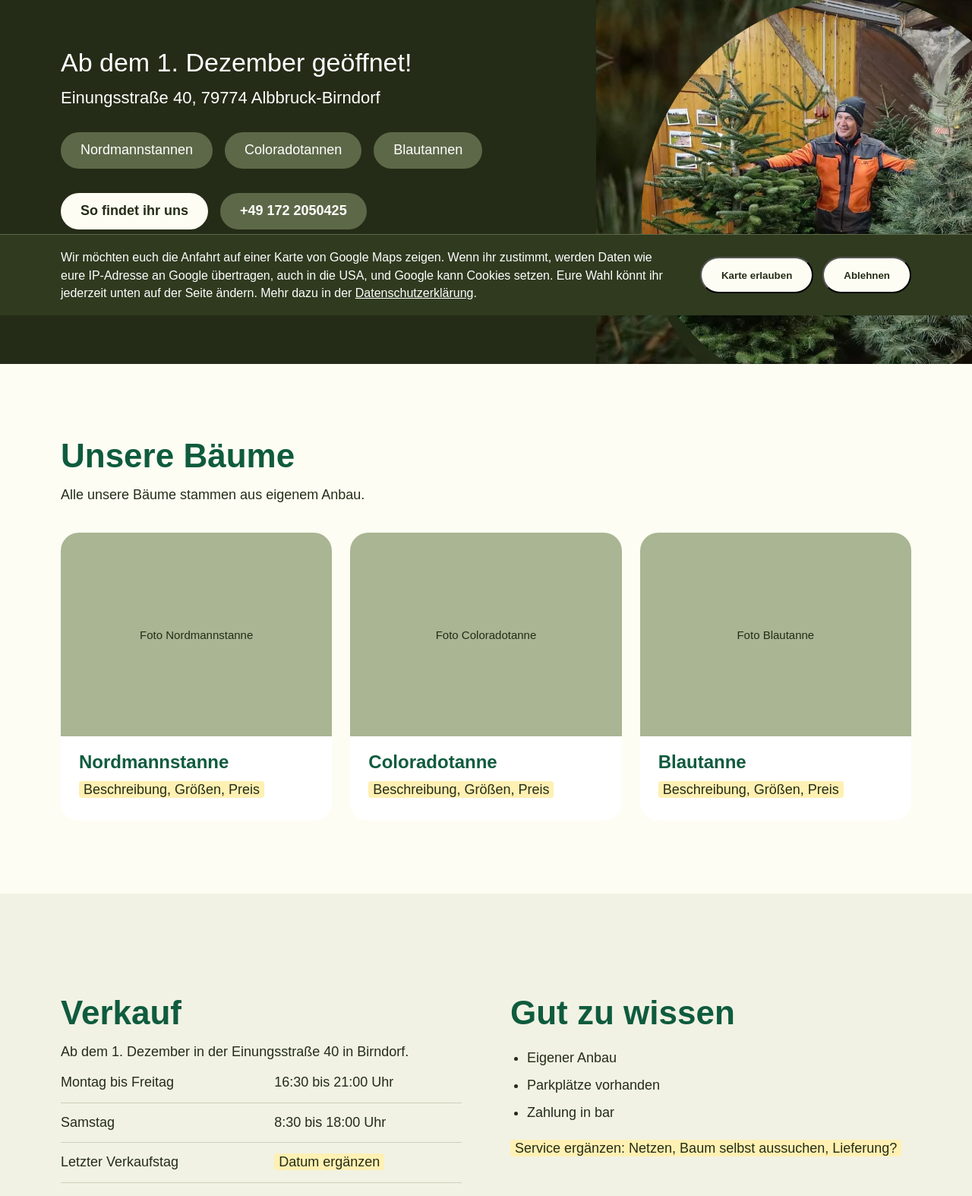
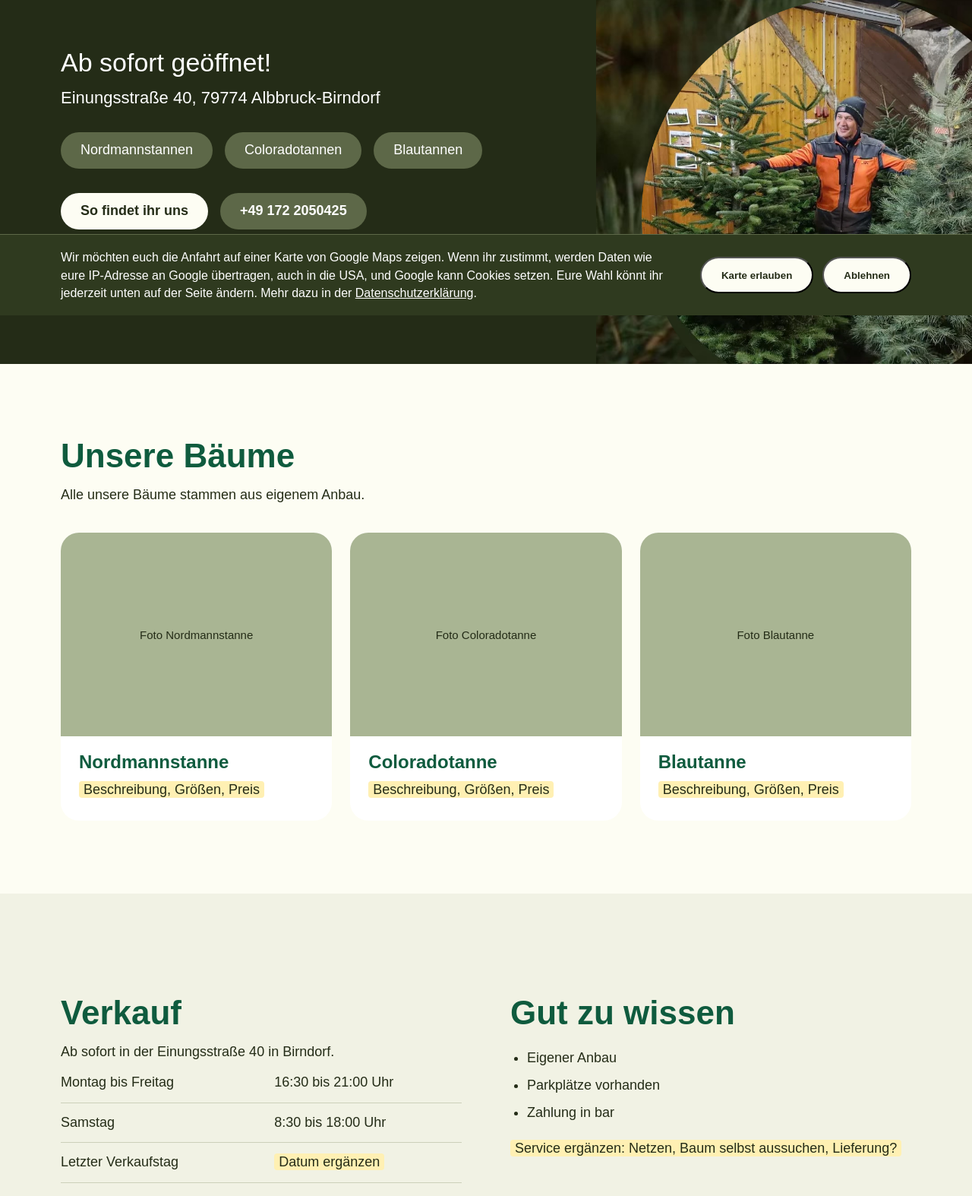
Before and after one commit to robinbaechle-ops/Ebner-Birndorf, a plain HTML site: page index.html in a window 1280 px wide. Shown: the part 385-1959 px from the top of the page at 76% size. Drawn offline with Linux system fonts and the light colour scheme.

Commit message:
Verkauf ab sofort geoeffnet

```diff
--- a/index.html
+++ b/index.html
@@ -4,7 +4,7 @@
   <meta charset="utf-8">
   <meta name="viewport" content="width=device-width, initial-scale=1">
   <title>Weihnachtsbäume Ebner – Verkauf in Birndorf</title>
-  <meta name="description" content="Nordmannstannen, Coloradotannen und Blautannen aus eigenem Anbau. Verkauf ab dem 1. Dezember in der Einungsstraße 40, 79774 Albbruck-Birndorf. Bernhard Ebner &amp; Familie.">
+  <meta name="description" content="Nordmannstannen, Coloradotannen und Blautannen aus eigenem Anbau. Verkauf ab sofort in der Einungsstraße 40, 79774 Albbruck-Birndorf. Bernhard Ebner &amp; Familie.">
   <link rel="canonical" href="https://ebner-birndorf.de/">
   <meta name="theme-color" content="#242c17">
   <link rel="icon" href="assets/logo-aus-flyer.png">
@@ -39,7 +39,7 @@
         </div>
       </div>
       <div class="hero-text">
-        <p class="hero-zeiten" id="hero-zeiten">Ab dem 1. Dezember geöffnet!</p>
+        <p class="hero-zeiten" id="hero-zeiten">Ab sofort geöffnet!</p>
         <p class="hero-ort">Einungsstraße 40, 79774 Albbruck-Birndorf</p>
         <ul class="pillen" aria-label="Unsere Baumarten">
           <li class="pille">Nordmannstannen</li>
@@ -89,7 +89,7 @@
     <div class="inhalt raster zwei">
       <div>
         <h2>Verkauf</h2>
-        <p class="einleitung" id="verkauf-hinweis">Ab dem 1. Dezember in der Einungsstraße 40 in Birndorf.</p>
+        <p class="einleitung" id="verkauf-hinweis">Ab sofort in der Einungsstraße 40 in Birndorf.</p>
         <table class="zeiten">
           <caption hidden>Öffnungszeiten</caption>
           <tr><th scope="row">Montag bis Freitag</th><td>16:30 bis 21:00 Uhr</td></tr>
```
